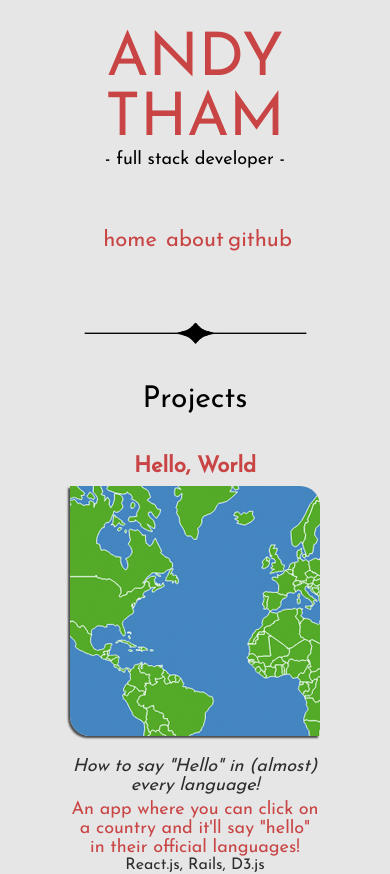
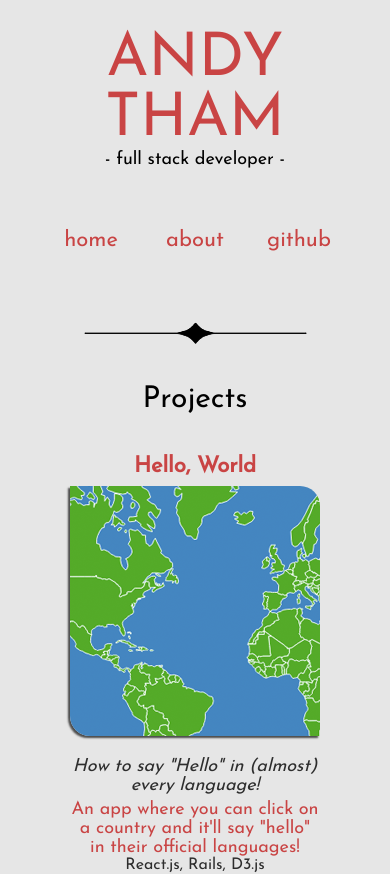
Before and after one commit to andytham/andytham.github.io, a React (Create React App) app: page / in a window 390 px wide. Shown: the top 874 px of the page. Built offline with nearby package versions, Linux system fonts and the light colour scheme.

Commit message:
header mobile fix, #about click fix

```diff
--- a/src/Header.jsx
+++ b/src/Header.jsx
@@ -39,7 +39,7 @@ class Header extends React.Component {
             <a className="nav-link" href="#projects"> home </a>
           </div>
           <div className="nav">
-            <a className="nav-link" href="#test"> about </a>
+            <a className="nav-link" href="#about"> about </a>
           </div>
           <div className="nav">
             <a className="nav-link" href="https://github.com/andytham"> github </a>
--- a/src/css/header.css
+++ b/src/css/header.css
@@ -1,9 +1,8 @@
 .header{
   width: 100%;
   text-align:center;
-  display: grid;
-  grid-template-rows: 1fr;
-  grid-template-columns: 1fr;
+  display: flex;
+  flex-direction: column;
 }
 .name-wrapper{
   margin: 30px;
@@ -46,7 +45,7 @@
 }
 
 #nav-sticky{
-  display:grid;
+  display: flex;
   align-items: center;
   grid-template-columns: 1fr 100px 100px;
   justify-content: flex-start;
@@ -66,10 +65,21 @@
   text-align: left;
   margin: 0 0 0 20px;
 }
-
+.nav-link.sticky{
+  margin: 0 20px 0 0;
+}
 .sticky-hide{
   opacity: 0;
 }
 .sticky-show{
   opacity: 1;
 }
+
+@media only screen and (max-width: 420px){
+  #nav-wrapper{
+    width: 80%;
+  }
+  .sticky-name{
+    margin: 0 0 0 10px;
+  }
+}
```
